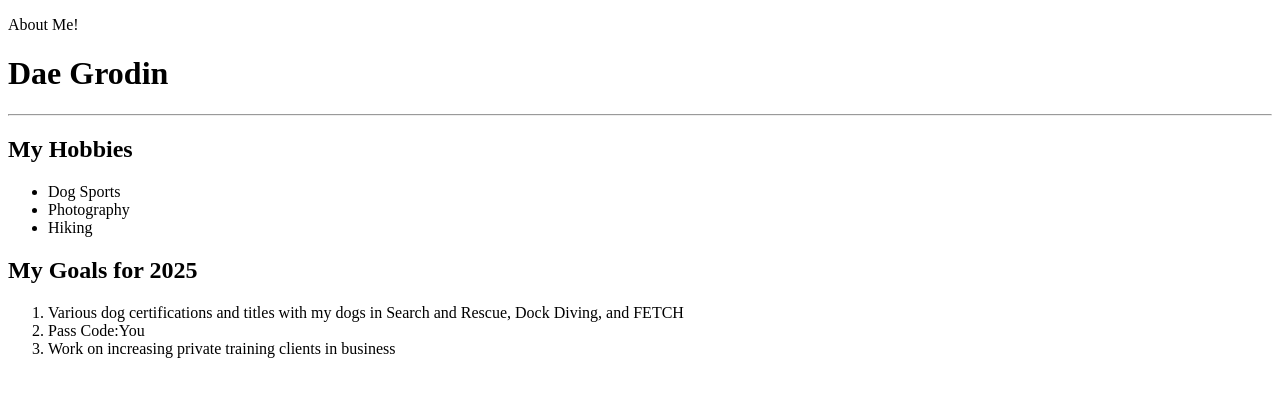
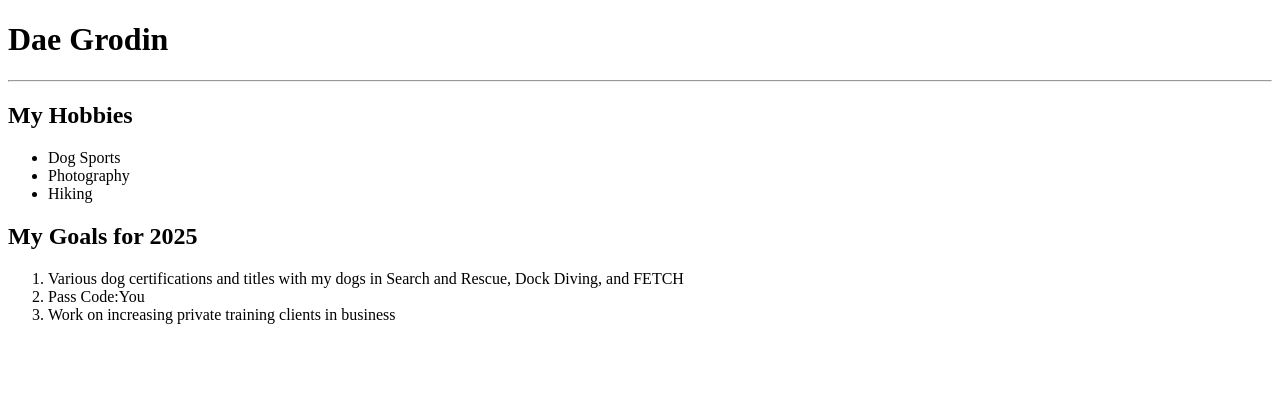
Before and after one commit to DaeGrodin/About-Me, a plain HTML site: page index.html in a window 1280 px wide. Drawn offline with Linux system fonts and the light colour scheme.

Commit message:
Update index.html

```diff
--- a/index.html
+++ b/index.html
@@ -6,7 +6,7 @@
     <title>Document</title>
 </head>
 <body>
-    <p>About Me!</p>
+    <title>About Me!</title>
     <h1>Dae Grodin</h1>
     <hr>
     <h2>My Hobbies</h2>
```
